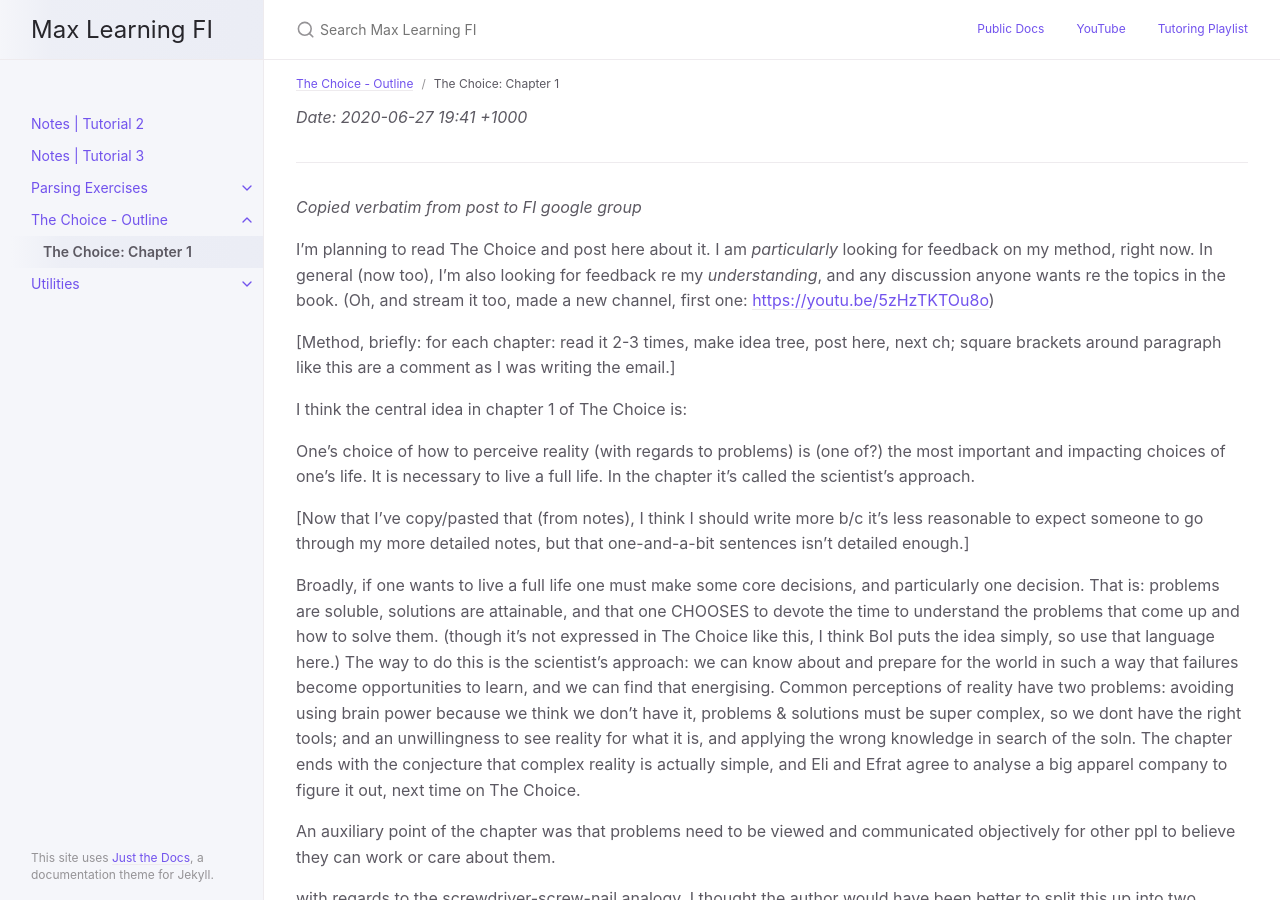
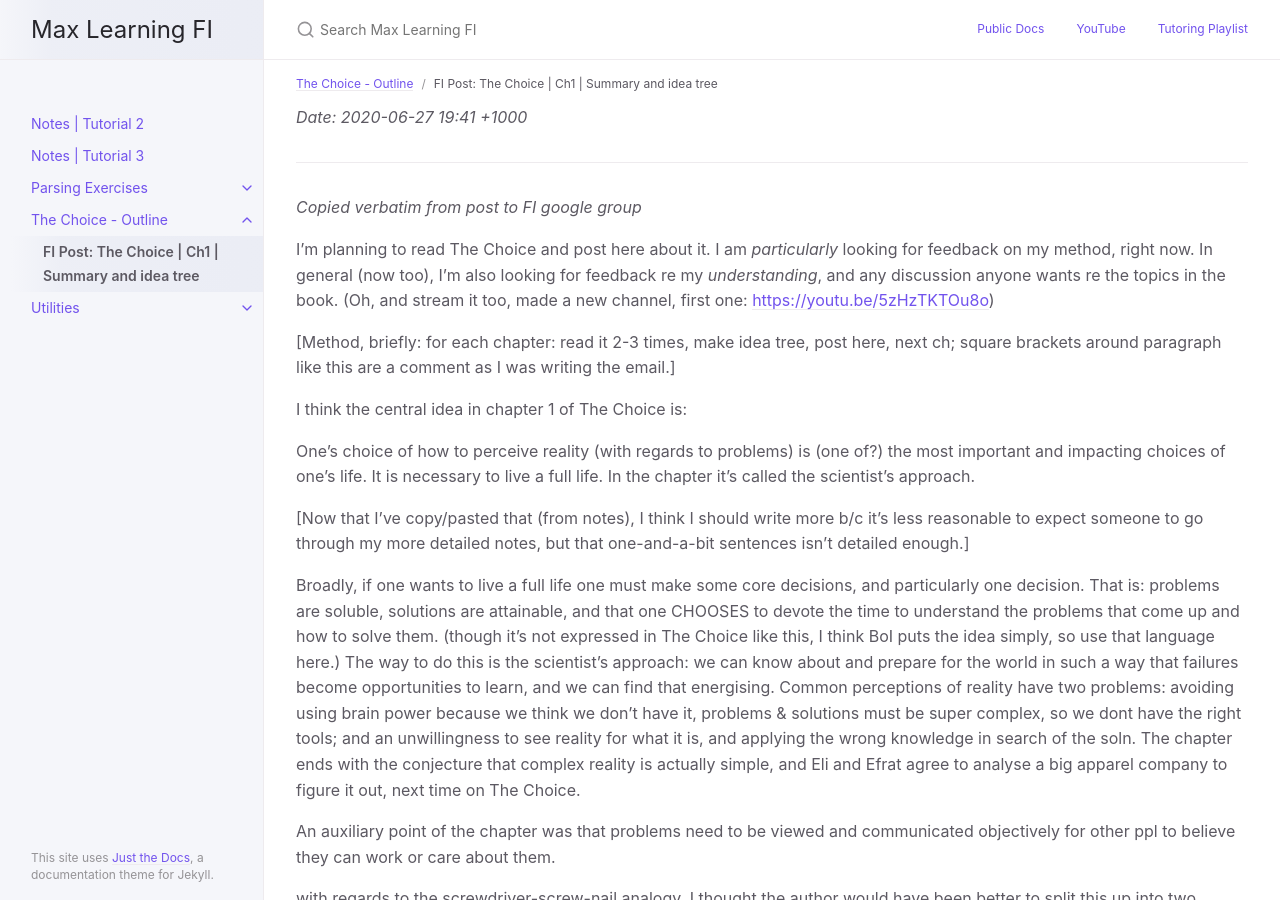
Before and after one commit to curi/fi, a Jekyll site: the page built from docs/books/the-choice/2020-06-27-ch-1.markdown, in a window 1280 px wide and 900 px high. Built offline with Jekyll 4.4.1, drawn with Linux system fonts in a browser that asks for light colours.

Commit message:
update title

```diff
--- a/docs/books/the-choice/2020-06-27-ch-1.markdown
+++ b/docs/books/the-choice/2020-06-27-ch-1.markdown
@@ -1,6 +1,6 @@
 ---
 layout: post
-title:  "The Choice: Chapter 1"
+title:  "FI Post: The Choice | Ch1 | Summary and idea tree"
 date:   2020-06-27 19:41 +1000
 parent: The Choice - Outline
 ---
```
